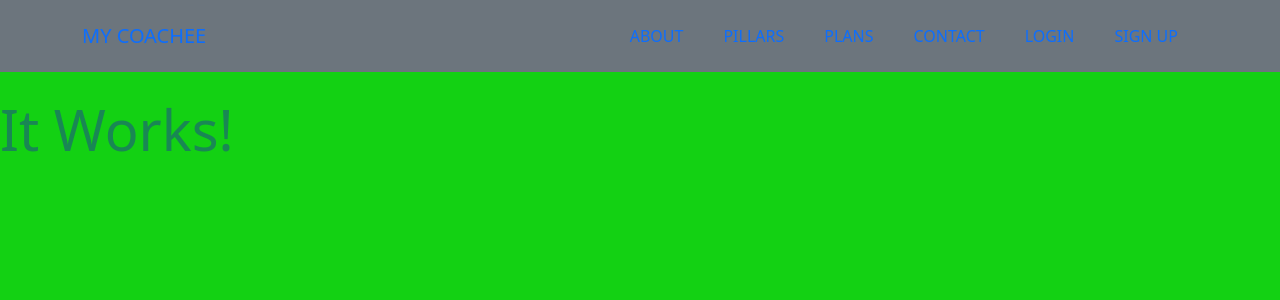
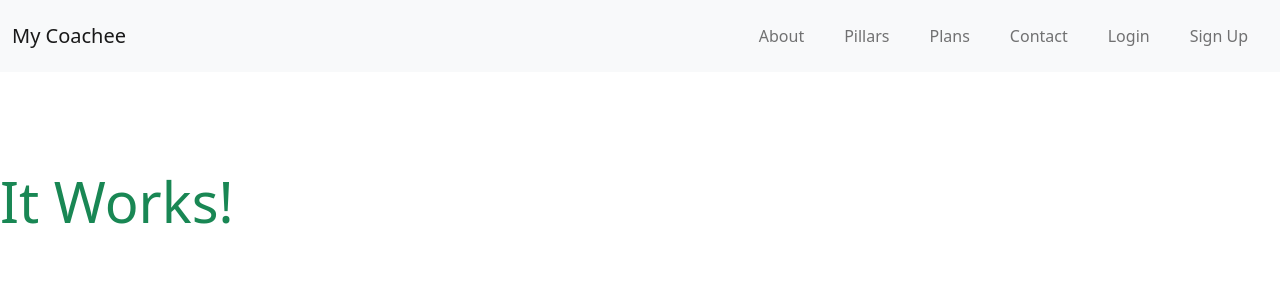
Before and after one commit to Code-Institute-Submissions/alychinque-my-coachee_SepResub, a Django app: page / in a window 1280 px wide. Shown: the top 300 px of the page. Run offline with Django 3.2, Linux system fonts and the light colour scheme.

Commit message:
fixed style navbar.

```diff
--- a/home/static/home/css/home.css
+++ b/home/static/home/css/home.css
@@ -1,8 +1,9 @@
-body{
-    background-color: rgb(19, 209, 19);
-
+*{
+  margin: 0;
+  padding: 0;
 }
 
-#navbar{
-    color: honeydew!important;
+.fa-bars {
+  font-size: 2rem;
+  font-weight: 900;
 }
--- a/home/templates/navigation/navigation.html
+++ b/home/templates/navigation/navigation.html
@@ -1,11 +1,10 @@
 <!-- Navigation-->
-<nav class="navbar navbar-expand-lg bg-secondary text-uppercase fixed-top" id="mainNav">
-    <div class="container">
+<nav class="navbar navbar-expand-lg navbar-light bg-light" id="mainNav">
+    <div class="container-fluid">
         <a class="navbar-brand" href="#page-top">My Coachee</a>
-        <button class="navbar-toggler text-uppercase font-weight-bold bg-primary text-white rounded" type="button" data-bs-toggle="collapse" data-bs-target="#navbar" aria-controls="navbar" aria-expanded="false" aria-label="Toggle navigation">
-            Menu
-            <i class="fas fa-bars"></i>
-        </button>
+        <button class="navbar-toggler" type="button" data-bs-toggle="collapse" data-bs-target="#navbar" aria-controls="navbar" aria-expanded="false" aria-label="Toggle navigation">
+            <span class="navbar-toggler-icon"></span>
+          </button>
         <div class="collapse navbar-collapse" id="navbar">
             <ul class="navbar-nav ms-auto">
                 <li class="nav-item mx-0 mx-lg-1"><a class="nav-link py-3 px-0 px-lg-3 rounded" href="#about">About</a></li>
```
